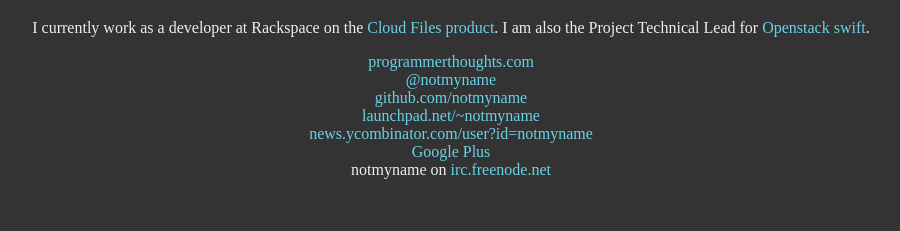
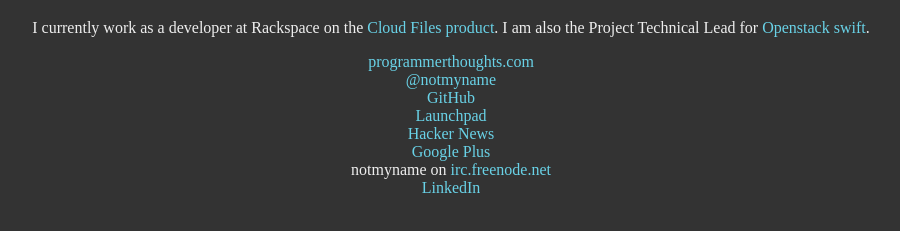
Before and after one commit to notmyname/not.mn, a plain HTML site: page index.html in a window 1280 px wide. Shown: the part 61-292 px from the top of the page, without its empty margins (189-1089 px from the left). Drawn offline with Linux system fonts and the light colour scheme.

Commit message:
updated link text and added linked in

```diff
--- a/index.html
+++ b/index.html
@@ -16,11 +16,12 @@
 		<ul>
 			<li><a href="http://programmerthoughts.com" title="blog">programmerthoughts.com</a></li>
 			<li><a href="http://twitter.com/notmyname" title="twitter">@notmyname</a></li>
-			<li><a href="http://github.com/notmyname" title="github">github.com/notmyname</a></li>
-			<li><a href="http://launchpad.net/~notmyname" title="launchpad">launchpad.net/~notmyname</a></li>
-			<li><a href="http://news.ycombinator.com/user?id=notmyname" title="hacker news">news.ycombinator.com/user?id=notmyname</a></li>
+			<li><a href="http://github.com/notmyname" title="github">GitHub</a></li>
+			<li><a href="http://launchpad.net/~notmyname" title="launchpad">Launchpad</a></li>
+			<li><a href="http://news.ycombinator.com/user?id=notmyname" title="hacker news">Hacker News</a></li>
 			<li><a href="https://plus.google.com/u/0/112567217931643763936/posts" title="Google+">Google Plus</a></li>
 			<li>notmyname on <a href="http://freenode.net" title="freenode">irc.freenode.net</a></li>
+			<li><a href="http://www.linkedin.com/in/notmyname" title="LinkedIn">LinkedIn</a></li>
 		</ul>
 	</p>
 </body>
```
